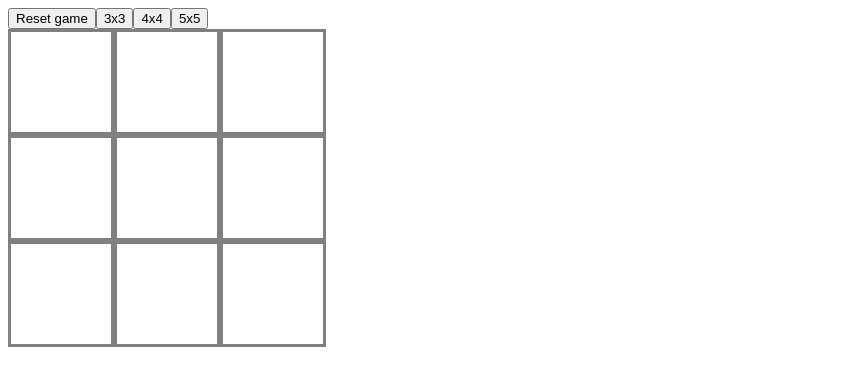
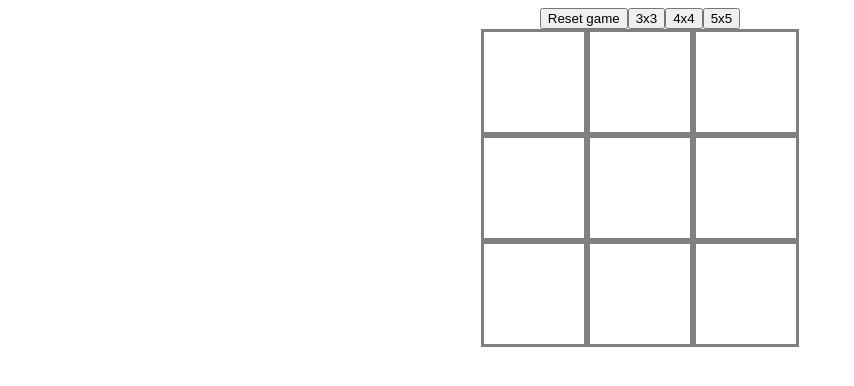
Before and after one commit to jrouviere/tic-tac-toe, a React app: page / in a window 1280 px wide. Shown: the whole page, without its empty margins (0-854 px from the left). Built offline with nearby package versions, Linux system fonts and the light colour scheme.

Commit message:
Center the grid on the screen

```diff
--- a/main.js
+++ b/main.js
@@ -126,7 +126,7 @@ class App extends React.Component {
     }
 
     render() {
-        return (<div>
+        return (<div className="game">
             <Control onReset={(e) => this.onReset()} onChangeSize={(n) => {return () => this.setSize(n)}} />
             <Board boardState={this.state.game.board} onUserClick={(pos)=>this.onUserClick(pos)} />
             <GameStatus winner={this.state.winner}/>
--- a/style.css
+++ b/style.css
@@ -1,8 +1,14 @@
+
+.game {
+    display: flex;
+    flex-direction: column;
+    align-items: center;
+    justify-content: center;
+}
+
 .row {
     display: flex;
     flex-direction: row;
-
-    width: 400px;
 }
 
 .cell {
```
